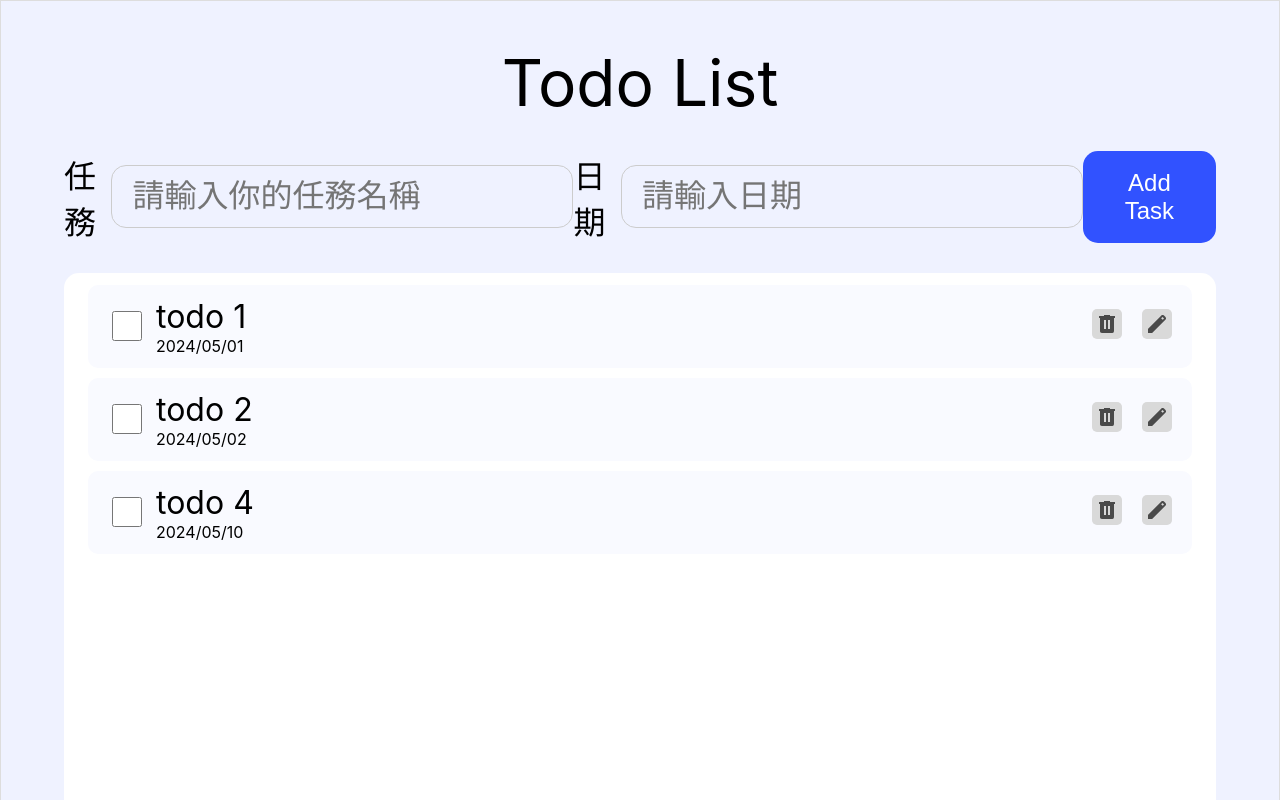
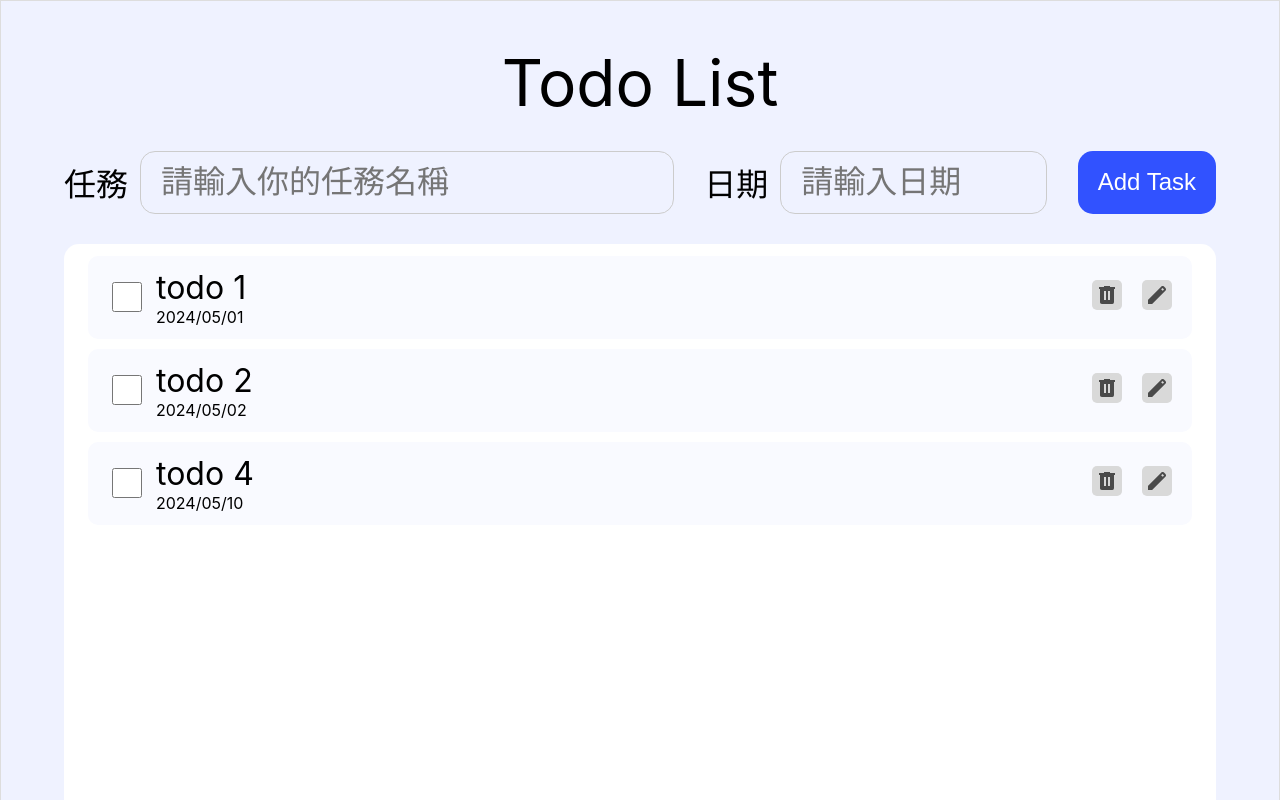
Before and after one commit to Musukeki/react_todoList, a React (Create React App) app: page / in a window 1280 px wide. Shown: the top 800 px of the page. Built offline with nearby package versions, Linux system fonts and the light colour scheme.

Commit message:
fixed style

```diff
--- a/package.json
+++ b/package.json
@@ -18,7 +18,7 @@
     "typescript": "^4.9.5",
     "web-vitals": "^2.1.4"
   },
-  "homepage": "https://your-username.github.io/my-app",
+  "homepage": "https://your-username.github.io/react_todoList",
 
   "scripts": {
     "start": "react-scripts start",
--- a/src/App.tsx
+++ b/src/App.tsx
@@ -244,21 +244,15 @@ const StyledTitle = styled.h1`
   font-size: 64px;
   font-weight: 400;
 `
-const StyledSearchArea = styled.div`
-  display: flex;
-  justify-content: space-between;
-  font-size: 32px;
-  margin-bottom: 30px;
-`
-
 const StyledInputGroup = styled.div`
   display: flex;
   align-items: center;
-  marginRight: 30px;
+  margin-right: 30px;
   p {
     margin: 0 12px 0 0;
   }
   input {
+    width: 492px;
     padding: 12px 20px;
     border-radius: 15px;
     border: 1px solid #ccc;
@@ -266,6 +260,17 @@ const StyledInputGroup = styled.div`
     background-color: transparent;
   }
 `
+const StyledSearchArea = styled.div`
+  display: flex;
+  justify-content: space-between;
+  font-size: 32px;
+  margin-bottom: 30px;
+
+  ${StyledInputGroup}:nth-child(2) input {
+    width: 225px;
+  }
+`
+
 const StyledBtn = styled.button`
   font-size: 24px;
   padding: 15px 20px;
```
